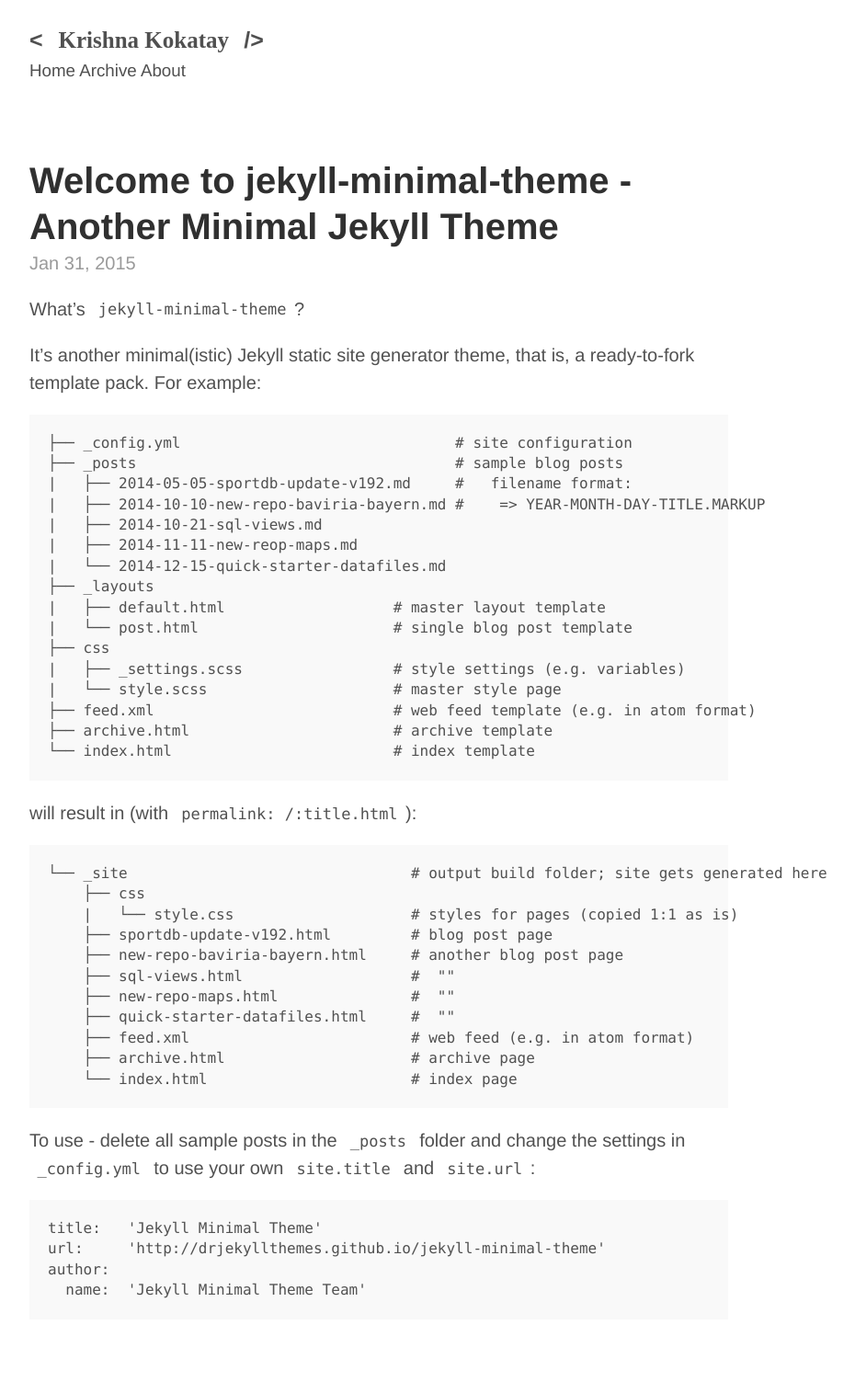
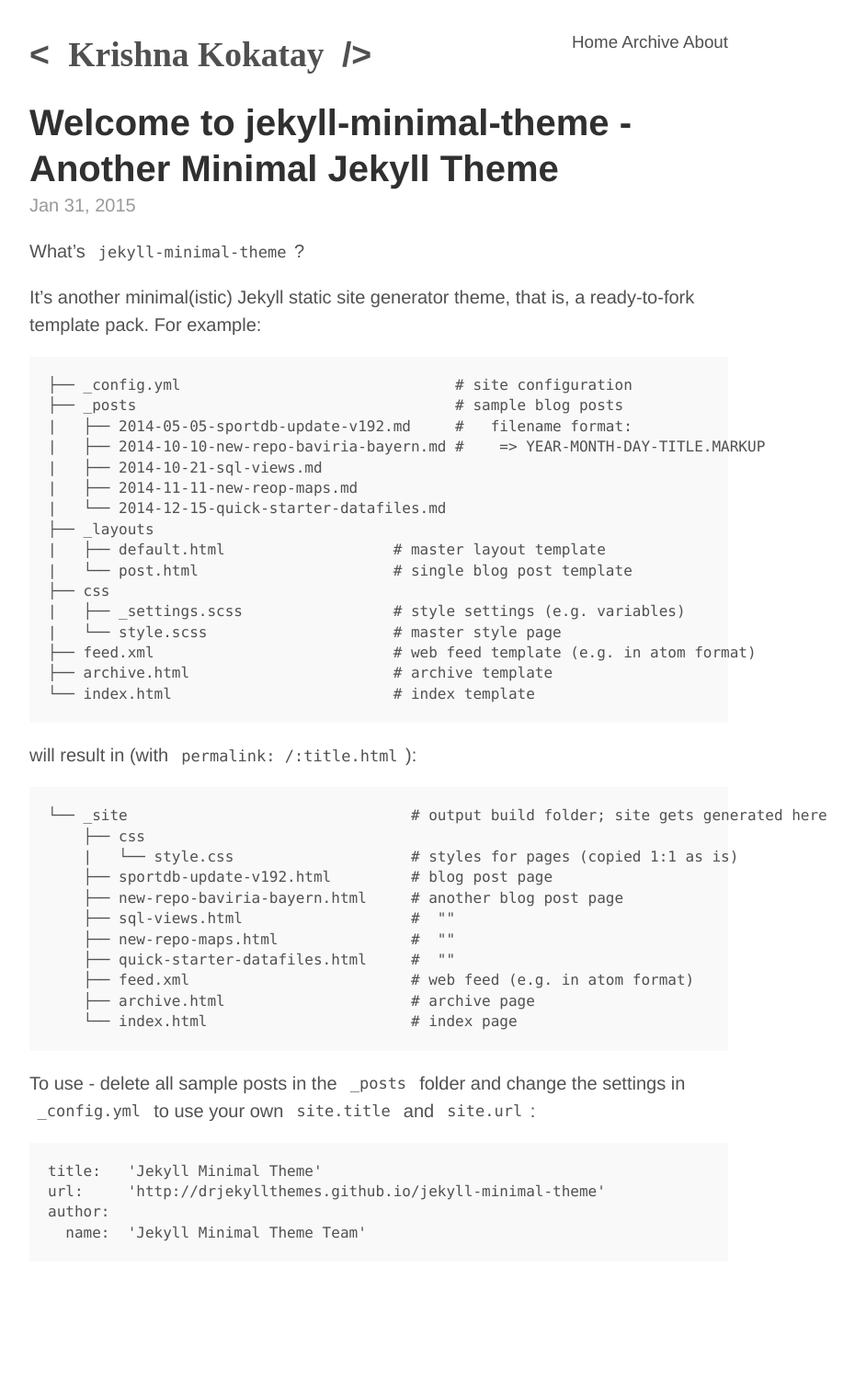
Before and after one commit to Kalightortaio/blog.kalightortaio.com, a Jekyll site: the page built from index.html, in a window 1280 px wide. Shown: the whole page at 92% size, without its empty margins (228-1158 px from the left). Built offline with Jekyll 4.4.1, drawn with Linux system fonts in a browser that asks for light colours; after the commit the page ends 1452 px from its top, so only the background shows below that.

Commit message:
Update default.html

```diff
--- a/_layouts/default.html
+++ b/_layouts/default.html
@@ -11,14 +11,14 @@
 <div class="container">
 <header class="masthead">
    <h3 class="masthead-title">
-      <div>
+      <div class="logo">
       <span> &lt;</span>
       <span class="logo-name">
          Krishna Kokatay
       </span>
       <span>/&gt;</span>
       </div>
-      <div>
+      <div class="menu">
       <small>
          <a href="{{ site.url }}">Home</a>
       </small>
```
